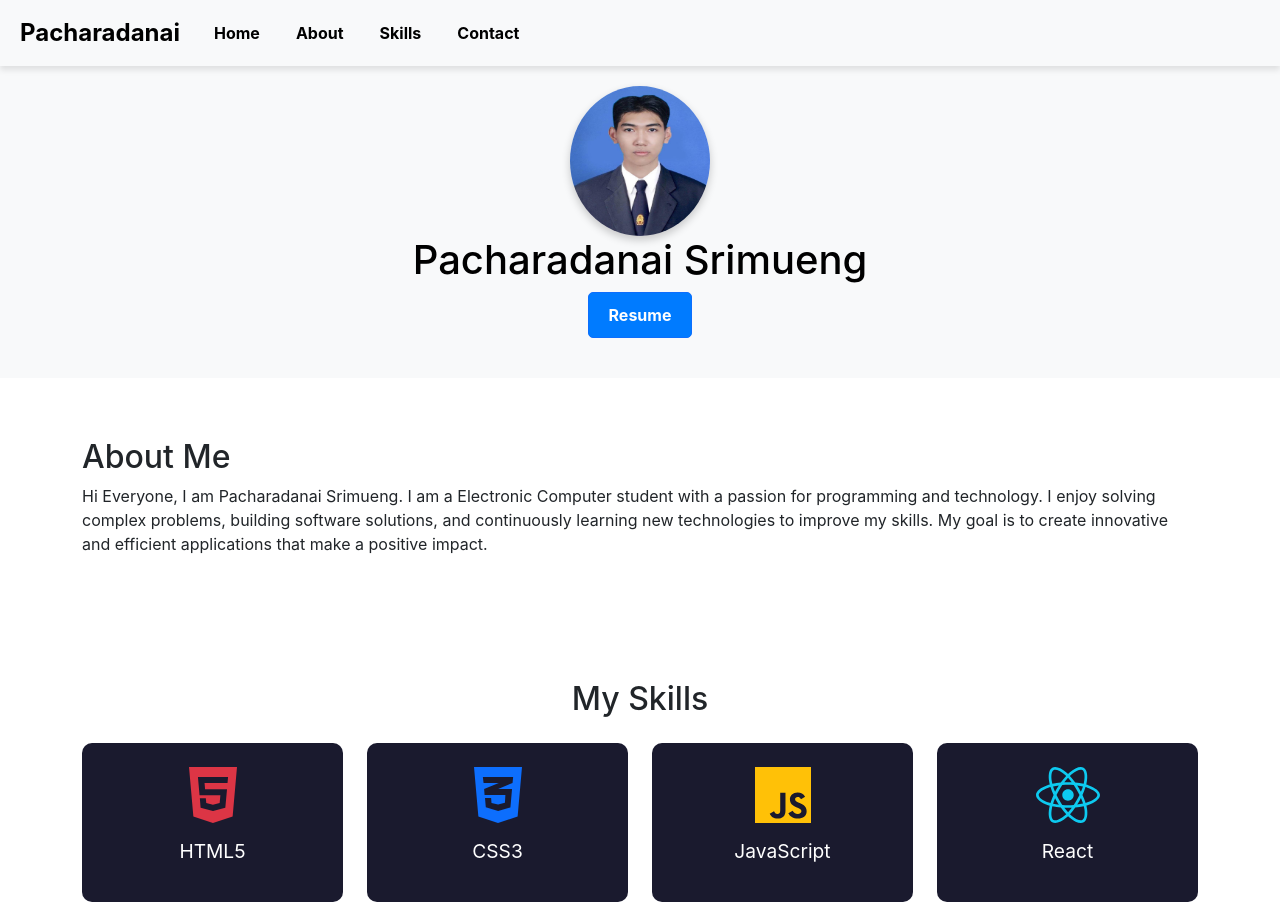
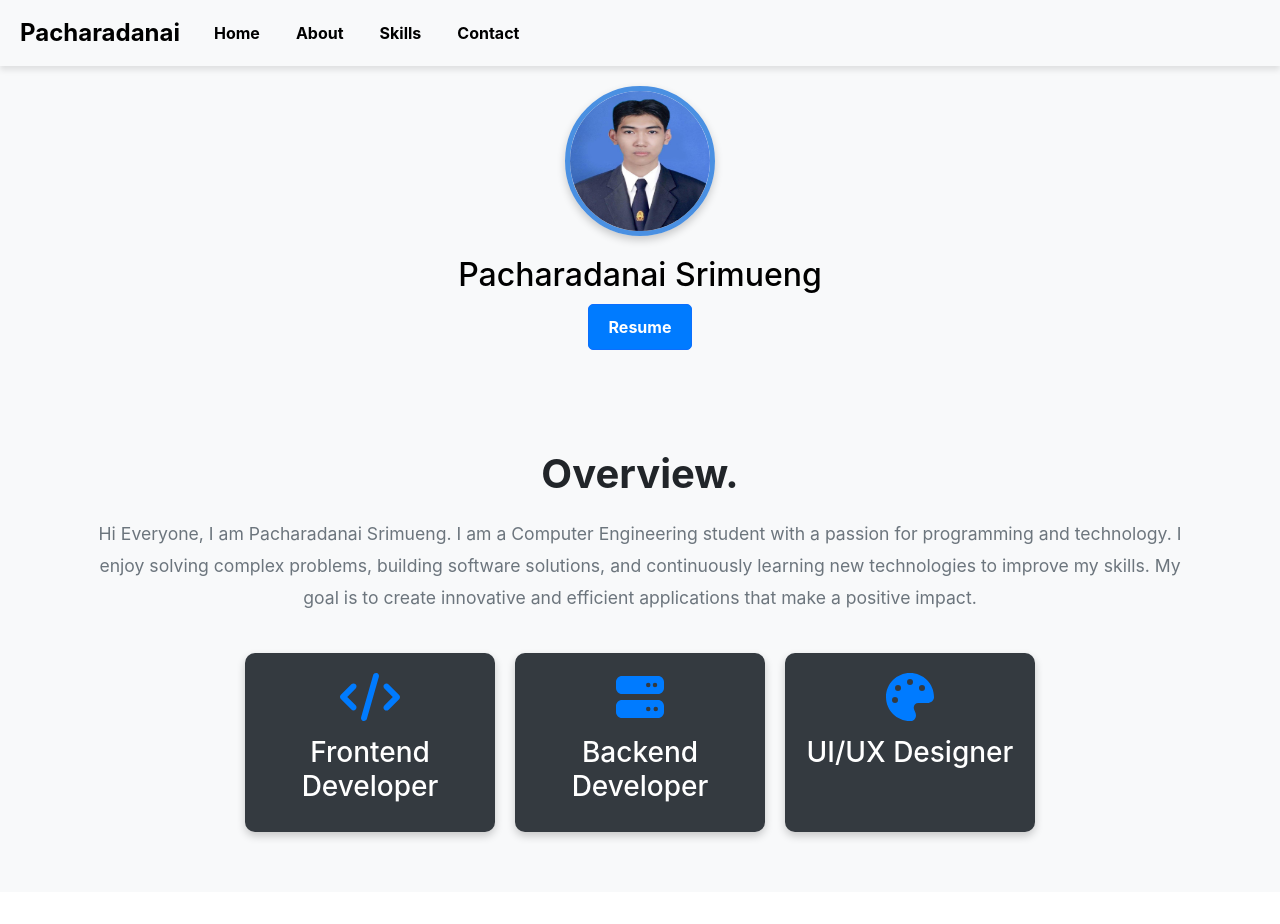
Before and after one commit to Pacharadanai1/portfolio-project, a React (Create React App) app: page / in a window 1280 px wide. Shown: the top 924 px of the page. Built offline with nearby package versions, Linux system fonts and the light colour scheme.

Commit message:
update 27/3/25

```diff
--- a/package.json
+++ b/package.json
@@ -4,6 +4,7 @@
   "private": true,
   "dependencies": {
     "@emailjs/browser": "^4.4.1",
+    "@fortawesome/fontawesome-svg-core": "^6.7.2",
     "@fortawesome/free-brands-svg-icons": "^6.7.2",
     "@fortawesome/free-solid-svg-icons": "^6.7.2",
     "@fortawesome/react-fontawesome": "^0.2.2",
--- /dev/null
+++ b/src/components/About.css
@@ -0,0 +1,47 @@
+.about {
+  padding: 50px 20px;
+  background-color: #f8f9fa;
+  text-align: center;
+}
+
+.about-title {
+  font-size: 2.5rem;
+  font-weight: bold;
+  margin-bottom: 20px;
+}
+
+.about-description {
+  font-size: 1.1rem;
+  color: #6c757d;
+  margin-bottom: 40px;
+  line-height: 1.8;
+}
+
+.about-cards {
+  display: flex;
+  justify-content: center;
+  gap: 20px;
+  flex-wrap: wrap;
+}
+
+.about-card {
+  background-color: #343a40;
+  color: white;
+  padding: 20px;
+  border-radius: 10px;
+  width: 250px;
+  text-align: center;
+  box-shadow: 0 4px 8px rgba(0, 0, 0, 0.2);
+  transition: transform 0.3s ease, box-shadow 0.3s ease;
+}
+
+.about-card:hover {
+  transform: translateY(-10px);
+  box-shadow: 0 8px 16px rgba(0, 0, 0, 0.3);
+}
+
+.about-card .icon {
+  font-size: 3rem;
+  color: #007bff;
+  margin-bottom: 15px;
+}
--- a/src/components/About.js
+++ b/src/components/About.js
@@ -1,17 +1,33 @@
-// filepath: c:\Select Work Portfolio\portfolio-project\src\components\About.js
 import React from 'react';
+import './About.css';
+import { FontAwesomeIcon } from '@fortawesome/react-fontawesome';
+import { faCode, faServer, faPalette } from '@fortawesome/free-solid-svg-icons';
 
 function About() {
   return (
     <section id="about" className="about">
       <div className="container">
-        <h2>About Me</h2>
-        <p>
-          Hi Everyone, I am Pacharadanai Srimueng. I am a Electronic Computer student with a passion for programming and technology.
+        <h2 className="about-title">Overview.</h2>
+        <p className="about-description">
+          Hi Everyone, I am Pacharadanai Srimueng. I am a Computer Engineering student with a passion for programming and technology.
           I enjoy solving complex problems, building software solutions, and continuously learning
           new technologies to improve my skills. My goal is to create innovative and efficient
           applications that make a positive impact.
         </p>
+        <div className="about-cards">
+          <div className="about-card">
+            <FontAwesomeIcon icon={faCode} className="icon" />
+            <h3>Frontend Developer</h3>
+          </div>
+          <div className="about-card">
+            <FontAwesomeIcon icon={faServer} className="icon" />
+            <h3>Backend Developer</h3>
+          </div>
+          <div className="about-card">
+            <FontAwesomeIcon icon={faPalette} className="icon" />
+            <h3>UI/UX Designer</h3>
+          </div>
+        </div>
       </div>
     </section>
   );
--- a/src/components/Header.css
+++ b/src/components/Header.css
@@ -2,6 +2,7 @@
   background-color: #1a1a2e;
   color: rgb(0, 0, 0);
   padding: 20px 0;
+  text-align: center;
 }
 
 .header-container {
@@ -17,21 +18,27 @@
 }
 
 .header-image {
-  display: flex;
-  justify-content: center;
+  margin-bottom: 20px;
+  position: relative;
 }
 
 .profile-image {
-  width: 140px;
+  width: 150px;
   height: 150px;
   border-radius: 50%;
   transition: transform 0.3s ease, box-shadow 0.3s ease;
   box-shadow: 0 4px 8px rgba(0, 0, 0, 0.2);
+  border: 5px solid #4a90e2;
 }
 
 .profile-image:hover {
   transform: scale(1.1);
-  box-shadow: 0 8px 16px rgba(0, 0, 0, 0.2);
+  box-shadow: 0 8px 16px rgba(0, 0, 0, 0.3);
+}
+
+.header-content h1 {
+  font-size: 2rem;
+  margin-bottom: 10px;
 }
 
 .btn {
--- a/src/components/Header.js
+++ b/src/components/Header.js
@@ -1,12 +1,11 @@
-// filepath: c:\Select Work Portfolio\portfolio-project\src\components\Header.js
 import React from 'react';
 import './Header.css';
 
 function Header() {
   return (
-    <header className="header" id='header'>
+    <header className="header" id="header">
       <div className="container header-container">
-      <div className="header-image">
+        <div className="header-image">
           <img src="/petch.jpg" alt="Profile" className="profile-image" />
         </div>
         <div className="header-content">
@@ -15,7 +14,6 @@ function Header() {
             Resume
           </a>
         </div>
-
       </div>
     </header>
   );
```
Also changed, not shown: src/components/Project.js (added), src/components/Services.js (deleted), 1 other file (tests, documents, lock files or other folders).
